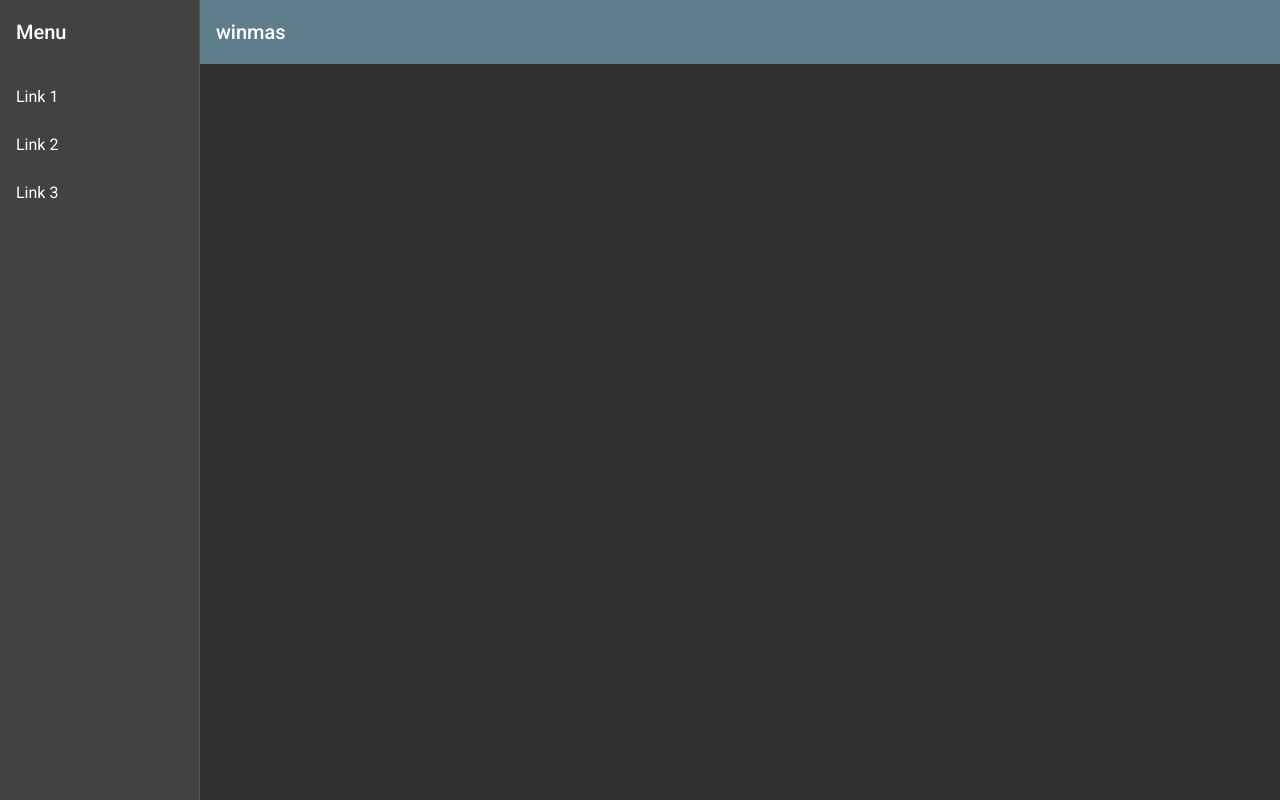
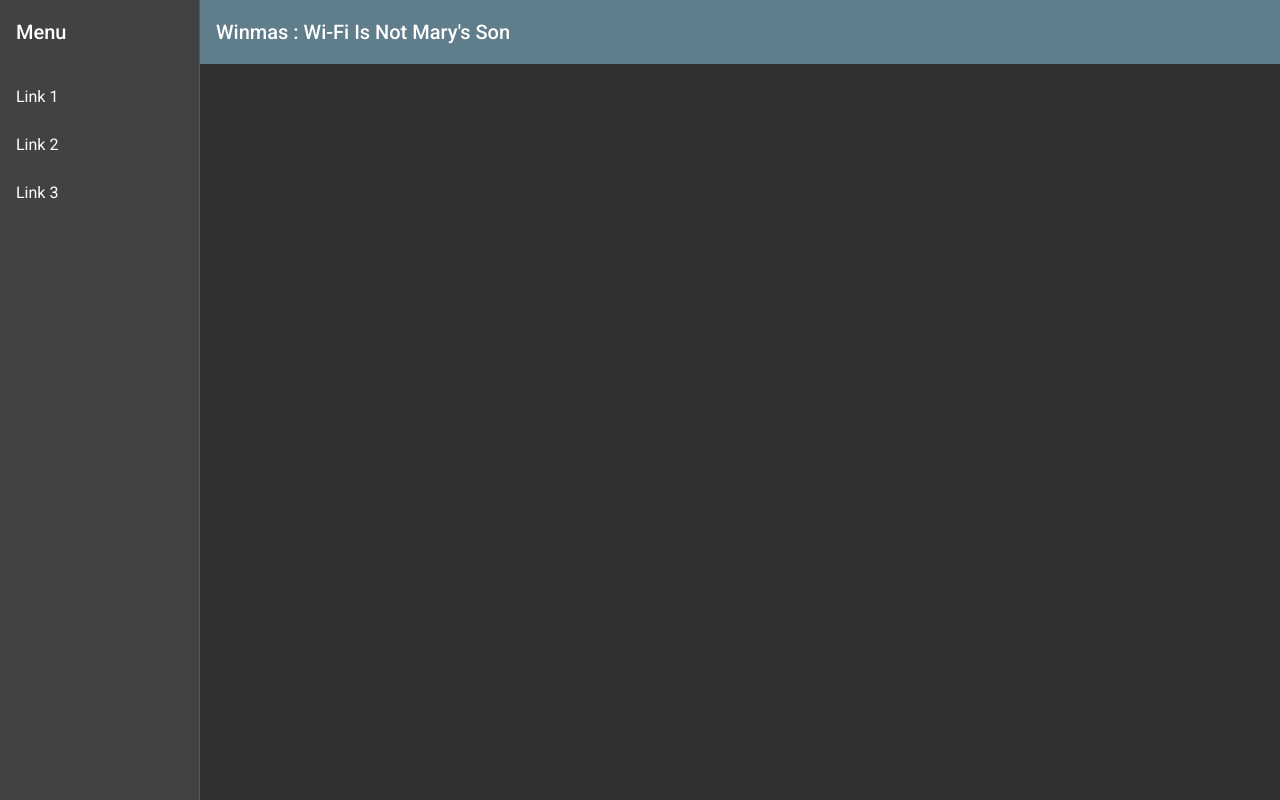
Before and after one commit to mercmorandi/winmas-webapp-frontend, an Angular app in the folder angular/winmas/: page / in a window 1280 px wide. Built offline with nearby package versions, Linux system fonts and the light colour scheme.

Commit message:
update name

```diff
--- a/angular/winmas/src/app/app.component.ts
+++ b/angular/winmas/src/app/app.component.ts
@@ -6,5 +6,5 @@ import { Component } from '@angular/core';
   styleUrls: ['./app.component.css']
 })
 export class AppComponent {
-  title = 'winmas';
+  title = "Winmas : Wi-Fi Is Not Mary's Son";
 }
--- a/angular/winmas/src/app/navbar/navbar.component.html
+++ b/angular/winmas/src/app/navbar/navbar.component.html
@@ -20,7 +20,7 @@
         *ngIf="isHandset$ | async">
         <mat-icon aria-label="Side nav toggle icon">menu</mat-icon>
       </button>
-      <span>winmas</span>
+      <span>{{title}}</span>
     </mat-toolbar>
     <!-- Add Content Here -->
   </mat-sidenav-content>
--- a/angular/winmas/src/app/navbar/navbar.component.ts
+++ b/angular/winmas/src/app/navbar/navbar.component.ts
@@ -9,7 +9,7 @@ import { map, shareReplay } from 'rxjs/operators';
   styleUrls: ['./navbar.component.css']
 })
 export class NavbarComponent {
-
+  title = "Winmas : Wi-Fi Is Not Mary's Son";
   isHandset$: Observable<boolean> = this.breakpointObserver.observe(Breakpoints.Handset)
     .pipe(
       map(result => result.matches),
```
